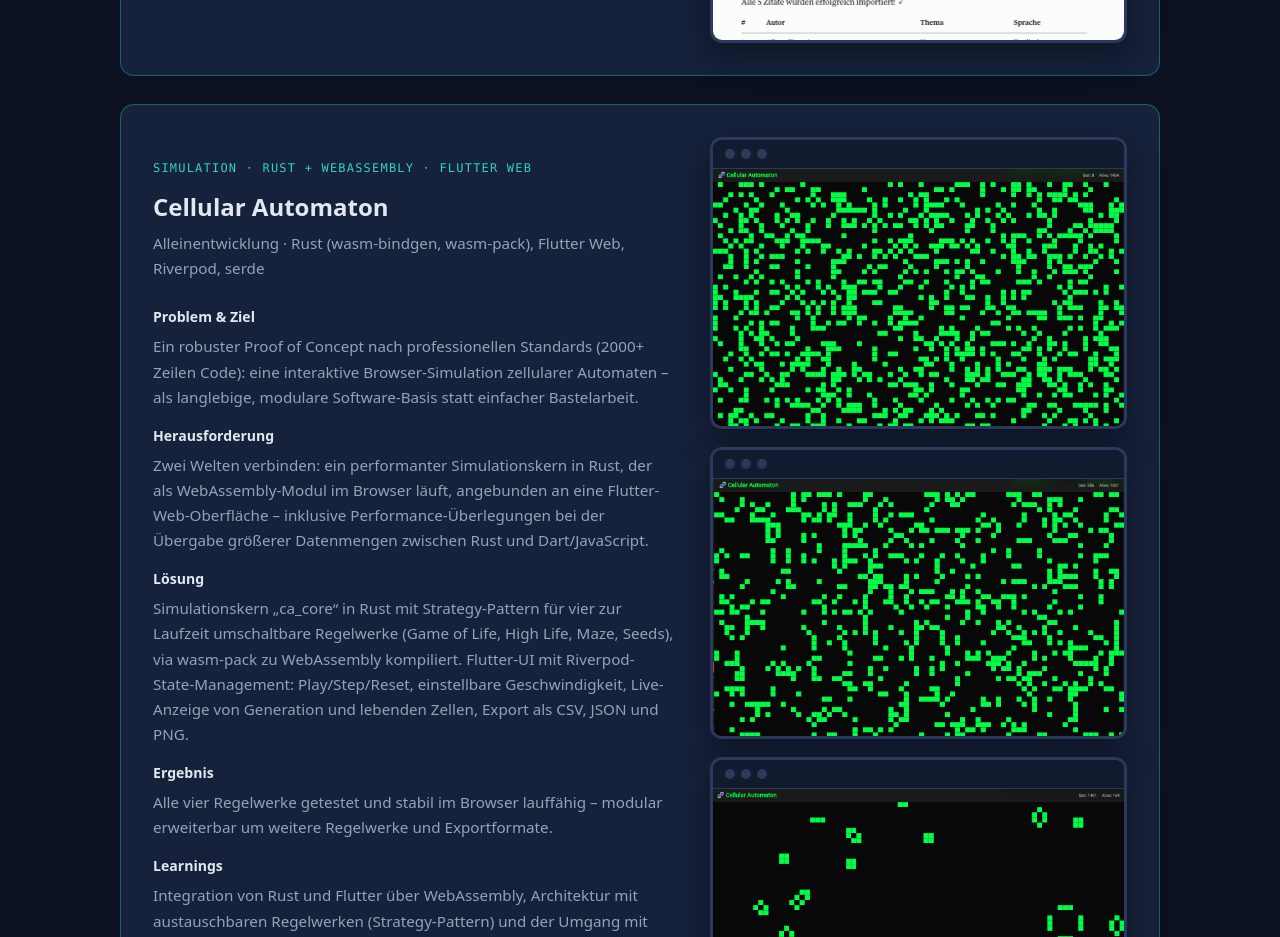
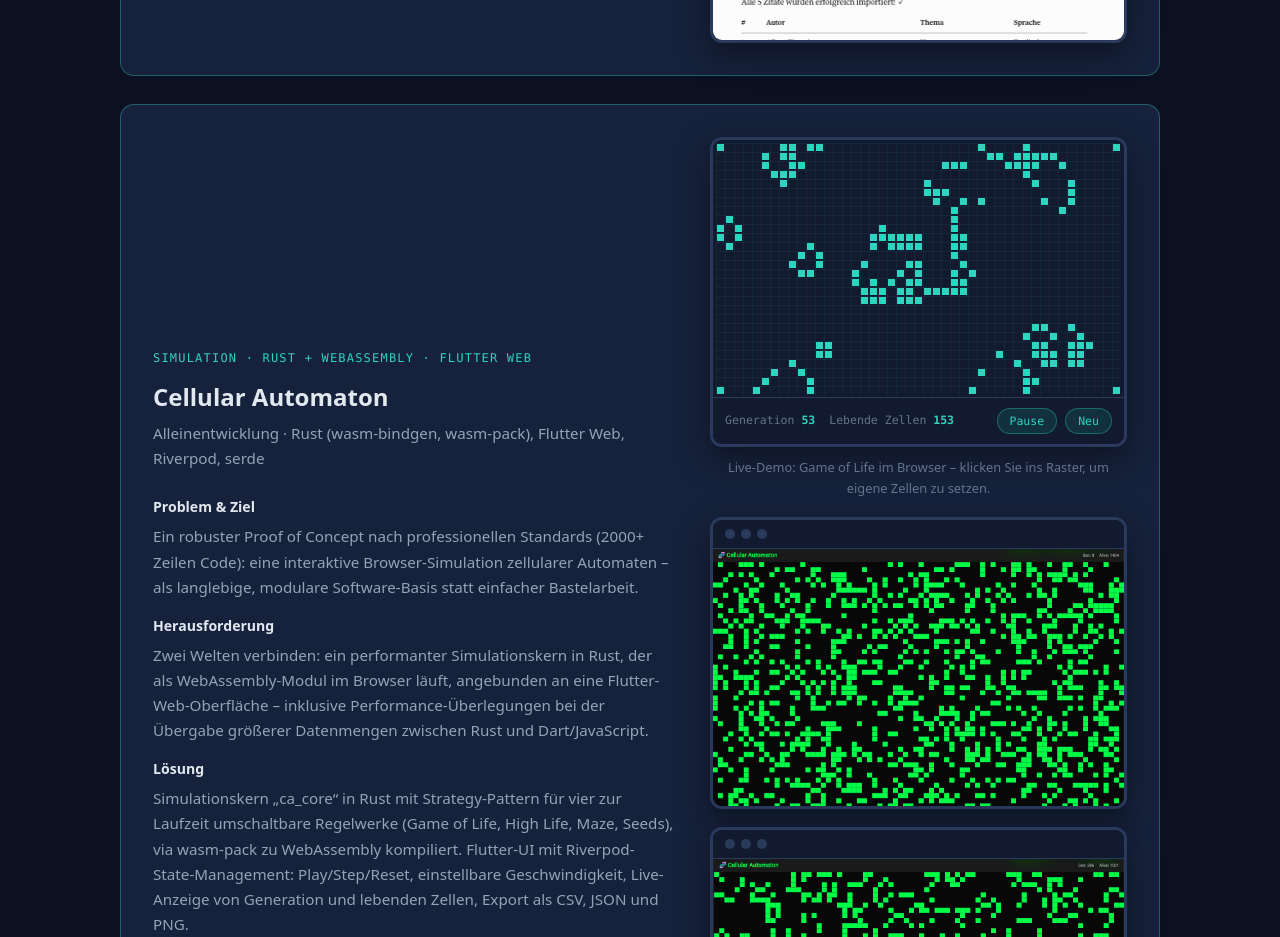
Before and after one commit to Bellasabaja/portfolio, a Next.js app: page / in a window 1280 px wide. Shown: the part 4400-5337 px from the top of the page. Built offline with nearby package versions, Linux system fonts and the light colour scheme.

Commit message:
Live-Demo Game of Life und Domain in Metadaten

```diff
--- a/app/globals.css
+++ b/app/globals.css
@@ -465,6 +465,88 @@ h2 {
   font-size: 0.9rem;
 }
 
+/* ==========================================================================
+   Live-Demo: Game of Life
+   ========================================================================== */
+.gol {
+  width: 100%;
+  max-width: 440px;
+  margin: 0 auto;
+  background: #0a0f1c;
+  border: 3px solid #2a3a5c;
+  border-radius: 12px;
+  overflow: hidden;
+  box-shadow: 0 12px 32px rgba(0, 0, 0, 0.4);
+}
+
+.gol-canvas-wrap {
+  aspect-ratio: 16 / 10;
+  overflow: hidden;
+  display: flex;
+  align-items: center;
+  justify-content: center;
+  background: var(--bg-elevated);
+}
+
+.gol-canvas-wrap canvas {
+  display: block;
+  cursor: crosshair;
+  touch-action: manipulation;
+}
+
+.gol-bar {
+  display: flex;
+  align-items: center;
+  justify-content: space-between;
+  gap: 10px;
+  flex-wrap: wrap;
+  padding: 10px 12px;
+  background: #111a2e;
+  border-top: 1px solid #2a3a5c;
+}
+
+.gol-stats {
+  display: flex;
+  gap: 14px;
+  font-family: var(--mono);
+  font-size: 0.72rem;
+  color: var(--text-faint);
+}
+
+.gol-stats strong {
+  color: var(--accent);
+  font-weight: 600;
+}
+
+.gol-buttons {
+  display: flex;
+  gap: 8px;
+}
+
+.gol-buttons button {
+  font-family: var(--mono);
+  font-size: 0.72rem;
+  padding: 5px 12px;
+  border-radius: 999px;
+  background: var(--accent-soft);
+  border: 1px solid var(--accent-border);
+  color: var(--accent);
+  cursor: pointer;
+  transition: background 0.2s;
+}
+
+.gol-buttons button:hover {
+  background: rgba(45, 212, 191, 0.22);
+}
+
+.gol-hint {
+  margin: 10px auto 0;
+  max-width: 440px;
+  text-align: center;
+  font-size: 0.8rem;
+  color: var(--text-faint);
+}
+
 /* Featured Case Study */
 .project-featured {
   background: var(--surface);
--- a/app/layout.tsx
+++ b/app/layout.tsx
@@ -2,6 +2,7 @@ import type { Metadata, Viewport } from "next";
 import "./globals.css";
 
 export const metadata: Metadata = {
+  metadataBase: new URL("https://birgit-prokot.de"),
   title: "Birgit Prokot | AI Mobile App Developer",
   description:
     "Portfolio von Birgit Prokot – AI Mobile App Developer mit Schwerpunkt Full-Stack-Webentwicklung. React, TypeScript, Next.js, Firebase, Flutter/Dart.",
@@ -19,6 +20,8 @@ export const metadata: Metadata = {
     title: "Birgit Prokot | AI Mobile App Developer",
     description:
       "Karrierewechslerin mit 25 Jahren Berufserfahrung – jetzt App-Entwicklerin mit React, TypeScript, Next.js, Firebase und Flutter.",
+    url: "https://birgit-prokot.de",
+    siteName: "Birgit Prokot – Portfolio",
     locale: "de_DE",
     type: "website",
   },
--- a/app/page.tsx
+++ b/app/page.tsx
@@ -1,5 +1,6 @@
 import Nav from "@/components/Nav";
 import Reveal from "@/components/Reveal";
+import GameOfLife from "@/components/GameOfLife";
 
 /* ---------------------------------------------------------------------------
    Daten – hier kannst du Inhalte zentral pflegen
@@ -63,6 +64,7 @@ type FeaturedProject = {
   github: string;
   demo?: string; // optional – Live-Demo-Button
   frame?: "phone" | "browser"; // Rahmen für Screenshots (Standard: phone)
+  live?: boolean; // zeigt zusätzlich die interaktive Game-of-Life-Demo
   screenshots: string[];
 };
 
@@ -122,6 +124,7 @@ const featuredProjects: FeaturedProject[] = [
       "Integration von Rust und Flutter über WebAssembly, Architektur mit austauschbaren Regelwerken (Strategy-Pattern) und der Umgang mit Performance an der Sprachgrenze zwischen Rust und Dart/JavaScript.",
     github: `${GITHUB}/cellular-automaton-rust-flutter`,
     frame: "browser",
+    live: true,
     screenshots: [
       "/screenshots/cellular-1.png",
       "/screenshots/cellular-2.png",
@@ -417,6 +420,15 @@ export default function Home() {
                   </div>
                   {fp.frame === "browser" ? (
                     <div className="browser-col" aria-label="App-Screenshots">
+                      {fp.live && (
+                        <div>
+                          <GameOfLife />
+                          <p className="gol-hint">
+                            Live-Demo: Game of Life im Browser – klicken Sie
+                            ins Raster, um eigene Zellen zu setzen.
+                          </p>
+                        </div>
+                      )}
                       {fp.screenshots.map((shot, i) => (
                         <div key={shot} className="browser">
                           <div className="bar">
--- /dev/null
+++ b/components/GameOfLife.tsx
@@ -0,0 +1,231 @@
+"use client";
+
+import { useCallback, useEffect, useRef, useState } from "react";
+
+/**
+ * Interaktive Game-of-Life-Simulation (Canvas).
+ *
+ * - läuft nur, wenn sie im sichtbaren Bereich ist (spart Akku/CPU)
+ * - respektiert prefers-reduced-motion (startet dann pausiert)
+ * - Klick/Tap setzt Zellen, Buttons für Play/Pause und Neustart
+ */
+
+const CELL = 9; // Zellgröße in CSS-Pixeln
+const INTERVAL = 130; // ms pro Generation
+const ACCENT = "#2dd4bf";
+const BG = "#111a2e";
+const GRID_LINE = "rgba(45, 212, 191, 0.07)";
+
+type Grid = Uint8Array;
+
+function createGrid(cols: number, rows: number, random = true): Grid {
+  const g = new Uint8Array(cols * rows);
+  if (random) {
+    for (let i = 0; i < g.length; i++) {
+      g[i] = Math.random() < 0.28 ? 1 : 0;
+    }
+  }
+  return g;
+}
+
+/** Ein Schritt Game of Life mit umlaufenden Rändern (Torus). */
+function step(grid: Grid, cols: number, rows: number): Grid {
+  const next = new Uint8Array(grid.length);
+  for (let y = 0; y < rows; y++) {
+    for (let x = 0; x < cols; x++) {
+      let neighbours = 0;
+      for (let dy = -1; dy <= 1; dy++) {
+        for (let dx = -1; dx <= 1; dx++) {
+          if (dx === 0 && dy === 0) continue;
+          const nx = (x + dx + cols) % cols;
+          const ny = (y + dy + rows) % rows;
+          neighbours += grid[ny * cols + nx];
+        }
+      }
+      const alive = grid[y * cols + x];
+      next[y * cols + x] = alive
+        ? neighbours === 2 || neighbours === 3
+          ? 1
+          : 0
+        : neighbours === 3
+          ? 1
+          : 0;
+    }
+  }
+  return next;
+}
+
+export default function GameOfLife() {
+  const canvasRef = useRef<HTMLCanvasElement | null>(null);
+  const wrapRef = useRef<HTMLDivElement | null>(null);
+
+  const gridRef = useRef<Grid>(new Uint8Array(0));
+  const colsRef = useRef(0);
+  const rowsRef = useRef(0);
+  const runningRef = useRef(false);
+  const visibleRef = useRef(false);
+
+  const [running, setRunning] = useState(true);
+  const [generation, setGeneration] = useState(0);
+  const [alive, setAlive] = useState(0);
+
+  runningRef.current = running;
+
+  const draw = useCallback(() => {
+    const canvas = canvasRef.current;
+    const ctx = canvas?.getContext("2d");
+    if (!canvas || !ctx) return;
+
+    const cols = colsRef.current;
+    const rows = rowsRef.current;
+    const grid = gridRef.current;
+
+    ctx.fillStyle = BG;
+    ctx.fillRect(0, 0, cols * CELL, rows * CELL);
+
+    // dezentes Raster
+    ctx.strokeStyle = GRID_LINE;
+    ctx.lineWidth = 1;
+    ctx.beginPath();
+    for (let x = 0; x <= cols; x++) {
+      ctx.moveTo(x * CELL + 0.5, 0);
+      ctx.lineTo(x * CELL + 0.5, rows * CELL);
+    }
+    for (let y = 0; y <= rows; y++) {
+      ctx.moveTo(0, y * CELL + 0.5);
+      ctx.lineTo(cols * CELL, y * CELL + 0.5);
+    }
+    ctx.stroke();
+
+    ctx.fillStyle = ACCENT;
+    let count = 0;
+    for (let y = 0; y < rows; y++) {
+      for (let x = 0; x < cols; x++) {
+        if (grid[y * cols + x]) {
+          count++;
+          ctx.fillRect(x * CELL + 1, y * CELL + 1, CELL - 2, CELL - 2);
+        }
+      }
+    }
+    setAlive(count);
+  }, []);
+
+  /** Canvas an Containergröße anpassen und Gitter neu aufsetzen. */
+  const resize = useCallback(
+    (reseed: boolean) => {
+      const canvas = canvasRef.current;
+      const wrap = wrapRef.current;
+      if (!canvas || !wrap) return;
+
+      const width = wrap.clientWidth;
+      const height = wrap.clientHeight;
+      if (width === 0 || height === 0) return;
+
+      const cols = Math.max(8, Math.floor(width / CELL));
+      const rows = Math.max(8, Math.floor(height / CELL));
+      const dpr = Math.min(window.devicePixelRatio || 1, 2);
+
+      canvas.width = cols * CELL * dpr;
+      canvas.height = rows * CELL * dpr;
+      canvas.style.width = `${cols * CELL}px`;
+      canvas.style.height = `${rows * CELL}px`;
+
+      const ctx = canvas.getContext("2d");
+      ctx?.setTransform(dpr, 0, 0, dpr, 0, 0);
+
+      if (reseed || gridRef.current.length !== cols * rows) {
+        gridRef.current = createGrid(cols, rows);
+        setGeneration(0);
+      }
+      colsRef.current = cols;
+      rowsRef.current = rows;
+      draw();
+    },
+    [draw]
+  );
+
+  // Initialisierung, Resize-Beobachtung, Sichtbarkeit
+  useEffect(() => {
+    const reduced = window.matchMedia?.(
+      "(prefers-reduced-motion: reduce)"
+    )?.matches;
+    if (reduced) setRunning(false);
+
+    resize(true);
+
+    const ro = new ResizeObserver(() => resize(false));
+    if (wrapRef.current) ro.observe(wrapRef.current);
+
+    const io = new IntersectionObserver(
+      ([entry]) => {
+        visibleRef.current = entry.isIntersecting;
+      },
+      { threshold: 0.1 }
+    );
+    if (wrapRef.current) io.observe(wrapRef.current);
+
+    return () => {
+      ro.disconnect();
+      io.disconnect();
+    };
+  }, [resize]);
+
+  // Simulationsschleife
+  useEffect(() => {
+    const id = window.setInterval(() => {
+      if (!runningRef.current || !visibleRef.current) return;
+      gridRef.current = step(gridRef.current, colsRef.current, rowsRef.current);
+      setGeneration((g) => g + 1);
+      draw();
+    }, INTERVAL);
+    return () => window.clearInterval(id);
+  }, [draw]);
+
+  /** Klick/Tap setzt oder löscht eine Zelle. */
+  const toggleCell = (event: React.MouseEvent<HTMLCanvasElement>) => {
+    const canvas = canvasRef.current;
+    if (!canvas) return;
+    const rect = canvas.getBoundingClientRect();
+    const x = Math.floor((event.clientX - rect.left) / CELL);
+    const y = Math.floor((event.clientY - rect.top) / CELL);
+    if (x < 0 || y < 0 || x >= colsRef.current || y >= rowsRef.current) return;
+    const index = y * colsRef.current + x;
+    gridRef.current[index] = gridRef.current[index] ? 0 : 1;
+    draw();
+  };
+
+  return (
+    <div className="gol">
+      <div className="gol-canvas-wrap" ref={wrapRef}>
+        <canvas
+          ref={canvasRef}
+          onClick={toggleCell}
+          aria-label="Interaktive Game-of-Life-Simulation – klicken Sie, um Zellen zu setzen"
+          role="img"
+        />
+      </div>
+      <div className="gol-bar">
+        <div className="gol-stats">
+          <span>
+            Generation <strong>{generation}</strong>
+          </span>
+          <span>
+            Lebende Zellen <strong>{alive}</strong>
+          </span>
+        </div>
+        <div className="gol-buttons">
+          <button
+            type="button"
+            onClick={() => setRunning((r) => !r)}
+            aria-pressed={running}
+          >
+            {running ? "Pause" : "Start"}
+          </button>
+          <button type="button" onClick={() => resize(true)}>
+            Neu
+          </button>
+        </div>
+      </div>
+    </div>
+  );
+}
```
